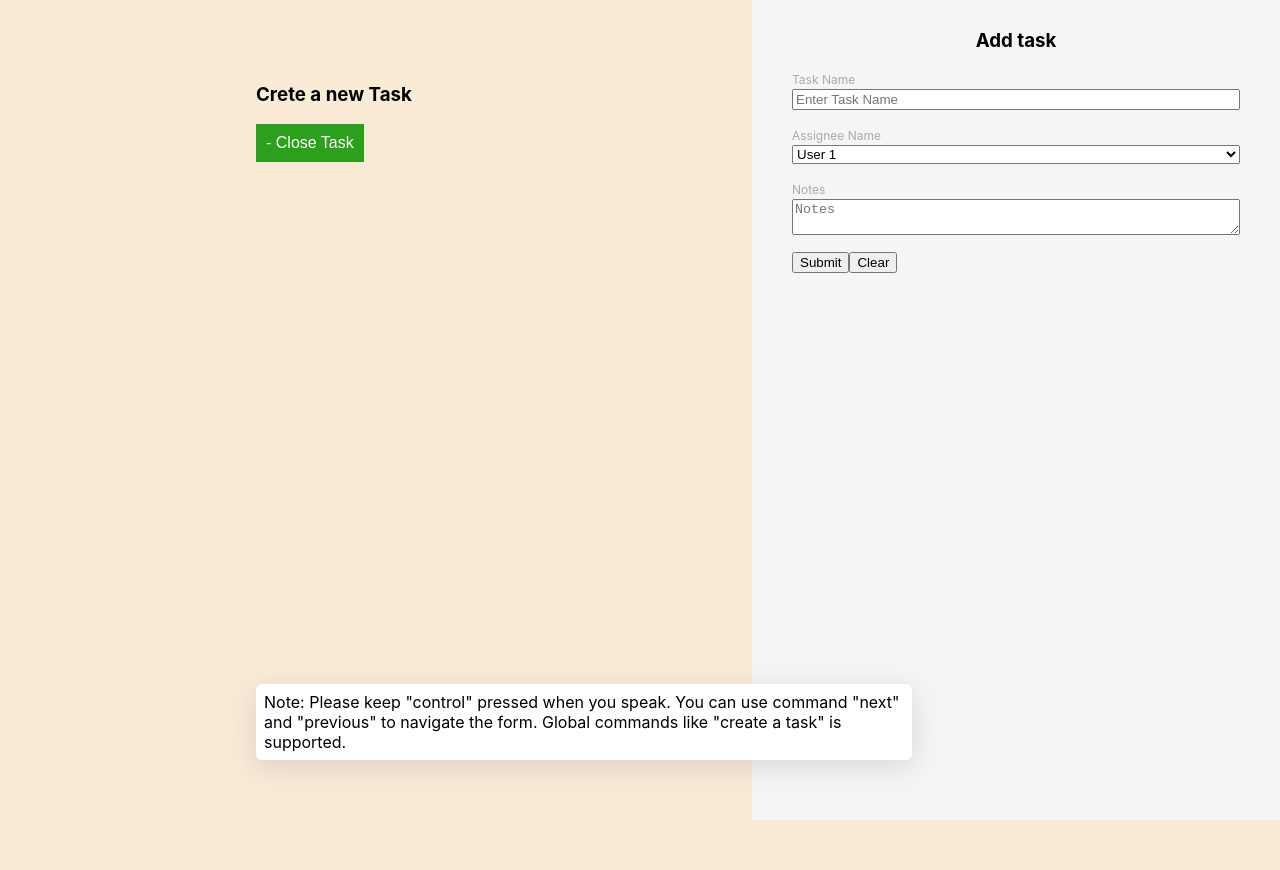
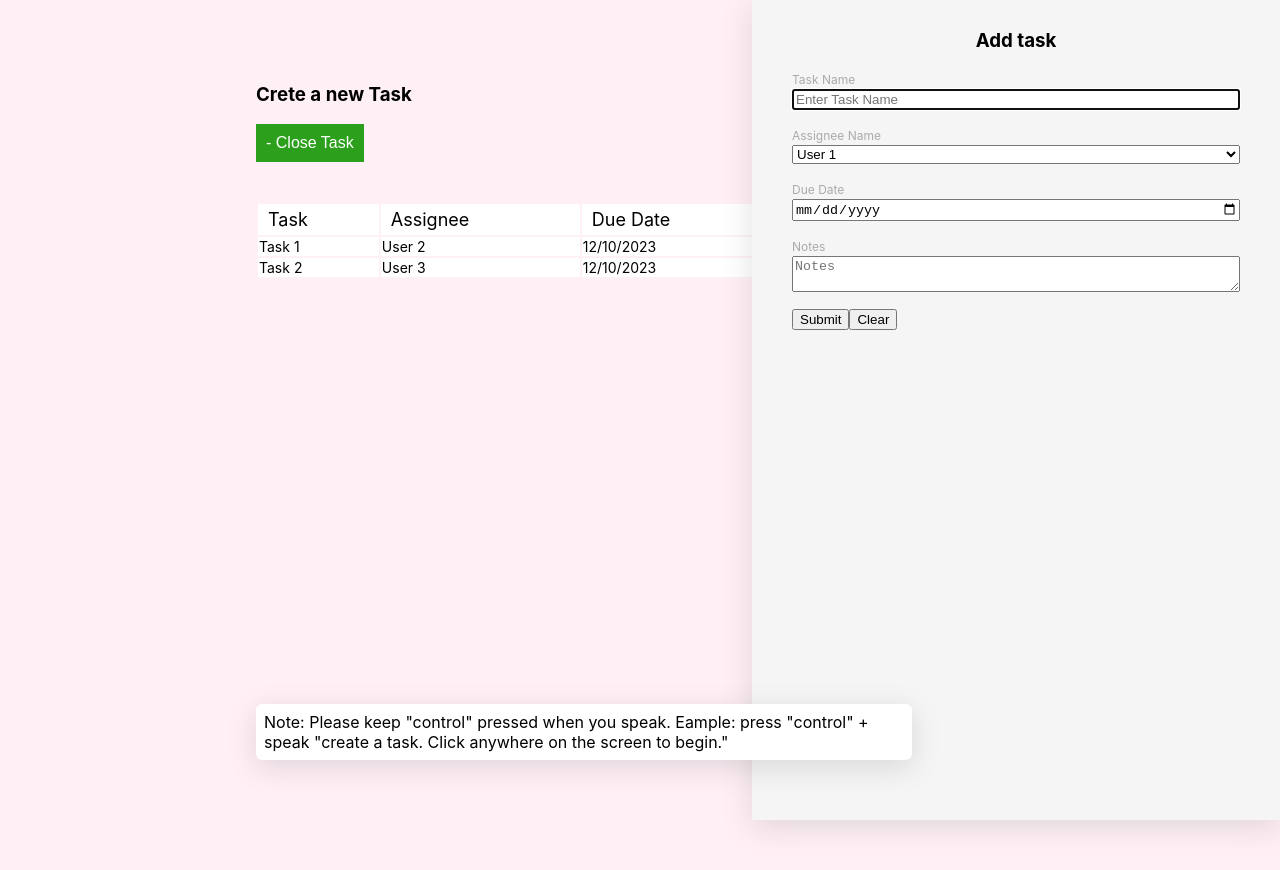
Before and after one commit to ishwarrimal/voice-assist, a React (Create React App) app: page / in a window 1280 px wide. Both pictures are taken after a click on the button "+ Add Task". Shown: the top 870 px of the page. Built offline with nearby package versions, Linux system fonts and the light colour scheme.

Commit message:
added support for date

```diff
--- a/src/App.css
+++ b/src/App.css
@@ -3,7 +3,7 @@
   flex-direction: column;
   padding: 5% 20%;
   height: 100vh;
-  background-color: antiquewhite;
+  background-color: lavenderblush;
 }
 
 .addTaskButtonContainer{
@@ -30,6 +30,7 @@
   text-align: left;
   background-color: whitesmoke;
   width: 35%;
+  box-shadow: rgba(100, 100, 111, 0.2) 0px 7px 29px 0px;
 }
 
 .formContainer .heading{
@@ -64,3 +65,21 @@
   max-width: 50%;
   box-shadow: rgba(100, 100, 111, 0.2) 0px 7px 29px 0px;
 }
+
+table{
+  margin-top: 40px;
+}
+
+thead{
+  background: white;
+  font-size: 18px;
+}
+
+thead td{
+  padding: 5px 10px;
+}
+
+tbody{
+  background-color: white;
+  font-size: 14px;
+}
--- a/src/App.js
+++ b/src/App.js
@@ -2,15 +2,28 @@ import React, { useState, useEffect } from 'react';
 import './App.css';
 import './script'
 import { initializeVoiceAssist } from './script';
+import { INTRO_MSG } from './constants';
 
 function App() {
   const [showModal, setShowModal] = useState(false)
-  const [globalSpeech, setGlobalSpeech] = useState(`Note: Please keep "control" pressed when you speak.
-  You can use command "next" and "previous" to navigate the form.
- Global commands like "create a task" is supported.`)
+  const [globalSpeech, setGlobalSpeech] = useState(INTRO_MSG)
+  const [taskList, setTaskList] = useState([{taskName: 'Task 1', assignee: "User 2", dueDate: '12/10/2023', note: "This is a note"},{taskName: 'Task 2', assignee: "User 3", dueDate: '12/10/2023', note: "This is a note test"}])
   useEffect(() => {
     initializeVoiceAssist(setGlobalSpeech)
   }, [])
+
+  function formSubmit(e){
+    e.preventDefault();
+    const taskName = document.getElementById('task-name').value
+    const assignee = document.getElementById('assignee-name').value
+    const dueDate = document.getElementById('due-date').value
+    const note = document.getElementById('notes').value
+    const newTask = {taskName, assignee, dueDate, note}
+    let newTaskList = [...taskList]
+    newTaskList.push(newTask)
+    setTaskList(newTaskList)
+    setShowModal(false)
+  }
    return (
     <div className="App">
       <h3>Crete a new Task</h3>
@@ -19,16 +32,18 @@ function App() {
       </div>
       {showModal &&
         <div className='formContainer'>
-          <form className='appForm' aria-label="Form to enter details for creating a new task">
+          <form className='appForm' aria-label="Form to enter details for creating a new task" onSubmit={formSubmit}>
             <h3 className='heading'>Add task</h3>
             <label htmlFor="task-name">Task Name</label>
-            <input type="text" id="task-name" placeholder='Enter Task Name'/>
+            <input type="text" id="task-name" autoFocus placeholder='Enter Task Name'/>
             <label htmlFor='assignee-name'>Assignee Name</label>
             <select name="assignee" id="assignee-name">
               <option value="User 1">User 1</option>
               <option value="User 2">User 2</option>
               <option value="User 3">User 3</option>
             </select>
+            <label htmlFor='due-date'>Due Date</label>
+            <input type="date" id="due-date"/>
             <label htmlFor='notes' >Notes</label>
             <textarea id="notes" type="text" placeholder='Notes'/>
             <div className="buttonContainer">
@@ -43,6 +58,27 @@ function App() {
         {globalSpeech}
       </div>
       }
+      {
+        taskList.length > 0 &&
+        <table>
+          <thead>
+            <tr>
+              <td>Task</td>
+              <td>Assignee</td>
+              <td>Due Date</td>
+              <td>Notes</td>
+            </tr>
+          </thead>
+          <tbody>
+            {taskList.map(task => <tr key={task.taskName}>
+              <td>{task.taskName}</td>
+              <td>{task.assignee}</td>
+              <td>{task.dueDate}</td>
+              <td>{task.note}</td>
+            </tr>)}
+          </tbody>
+        </table>
+      }
     </div>
   );
 }
--- /dev/null
+++ b/src/constants.js
@@ -0,0 +1,3 @@
+export const INTRO_MSG = `Note: Please keep "control" pressed when you speak.
+Eample: press "control" + speak "create a task. Click anywhere on the screen to begin."
+`
--- a/src/script.js
+++ b/src/script.js
@@ -32,8 +32,12 @@ function initializeVoiceAssist(setGlobalSpeech){
     function recognitionStart(){
         skipInput = false
         activeElement = document.activeElement
-        makeRecognitionSound(true)
-        recognition.start()
+        try{
+            makeRecognitionSound(true)
+            recognition.start()
+        }catch(e){
+            console.log(e)
+        }
     }
 
     function recognitionEnd(){
--- a/src/utils/helper.js
+++ b/src/utils/helper.js
@@ -43,6 +43,13 @@ function updateInputValue(element, content){
                 element.value = selectedOption;
             }
             break;
+        case 'date':
+            const today = new Date();
+            const tomorrow = new Date(today);
+            tomorrow.setDate(tomorrow.getDate() + 1);
+            const dueDate = content === "today" ? today.toISOString().slice(0, 10) : tomorrow.toISOString().slice(0, 10)
+            element.value = dueDate
+            break
         default:
             break;
     }
```
